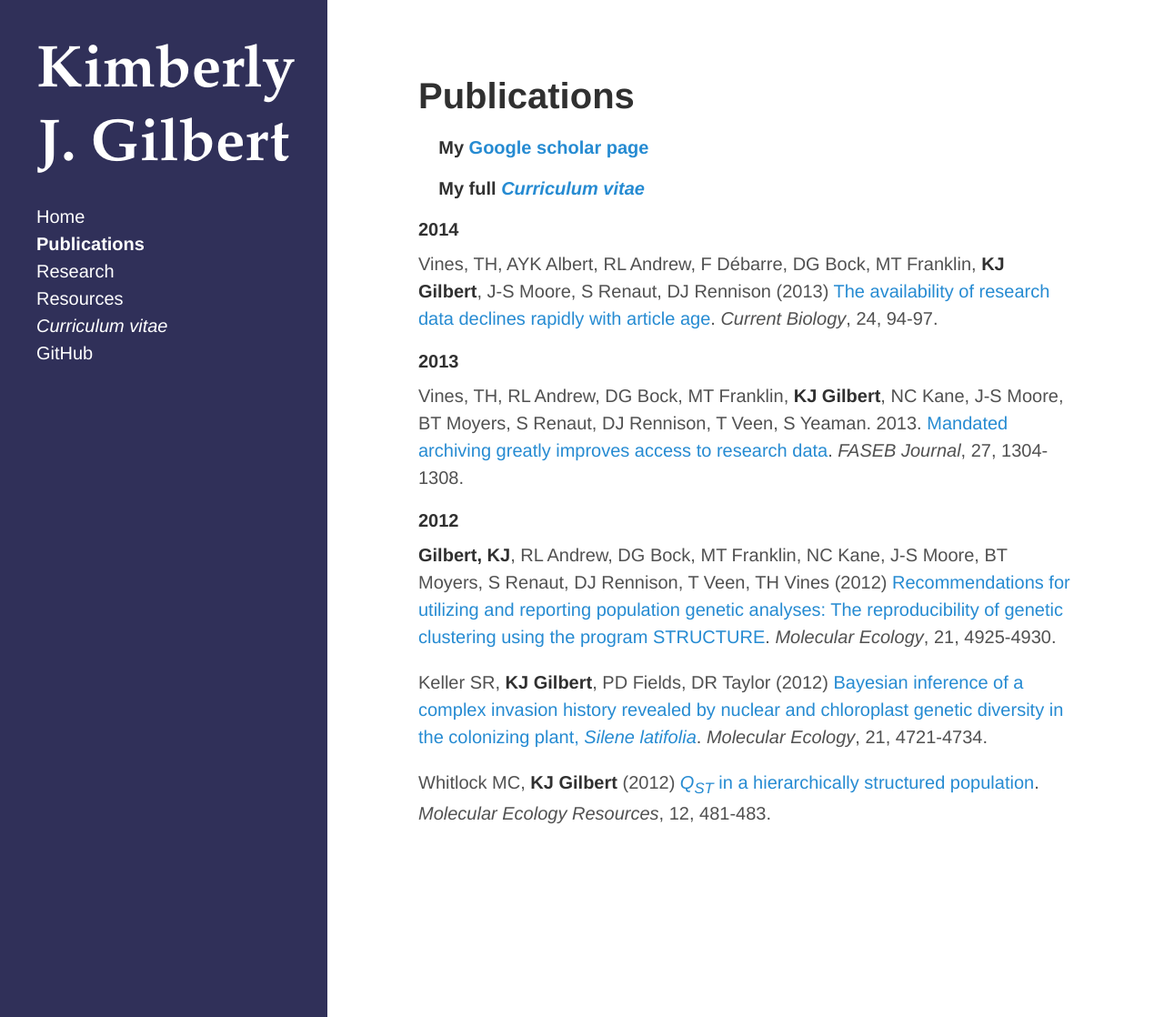
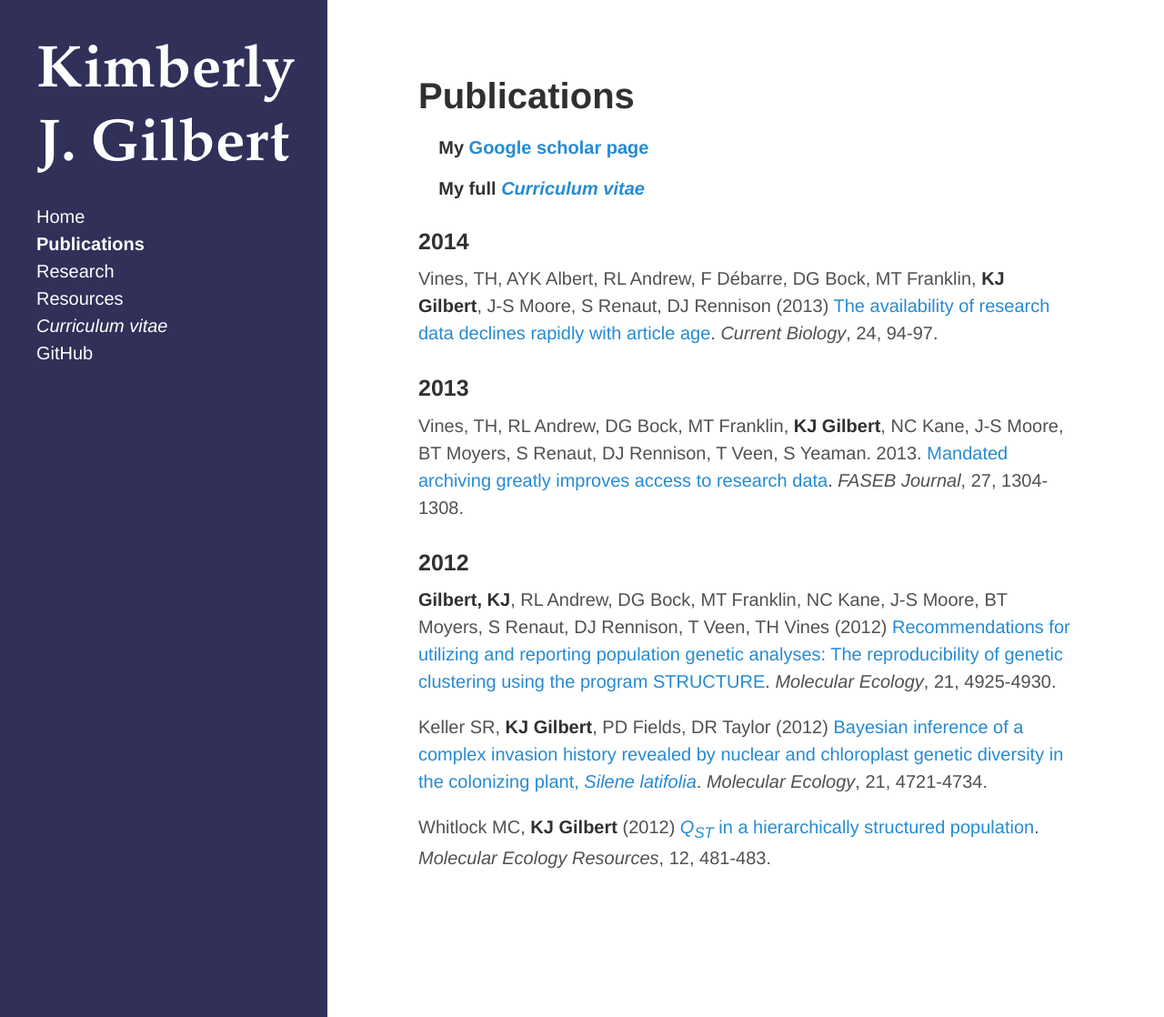
Before and after one commit to kjgilbert/kjgilbert.github.io, a Jekyll site: the page built from publications.md, in a window 1280 px wide and 1118 px high. Shown: the whole window at 91% size. Built offline with Jekyll 4.4.1, drawn with Linux system fonts in a browser that asks for light colours; Markdown is read by kramdown in place of the engine named in the settings.

Commit message:
formatting pubs

```diff
--- a/publications.md
+++ b/publications.md
@@ -7,15 +7,16 @@ title: Publications
 ##### &nbsp;&nbsp;&nbsp; My full [*Curriculum vitae*](https://github.com/kjgilbert/kjgilbert.github.io/raw/master/pdfs/KGilbert_Resume.pdf)
 
 
-#### 2014
+
+### 2014
 
 Vines, TH, AYK Albert, RL Andrew, F Débarre, DG Bock, MT Franklin, **KJ Gilbert**, J-S Moore, S Renaut, DJ Rennison (2013) [The availability of research data declines rapidly with article age](http://dx.doi.org/10.1016/j.cub.2013.11.014). *Current Biology*, 24, 94-97.
 
-#### 2013
+### 2013
 
 Vines, TH, RL Andrew, DG Bock, MT Franklin, **KJ Gilbert**, NC Kane, J-S Moore, BT Moyers, S Renaut, DJ Rennison, T Veen, S Yeaman. 2013. [Mandated archiving greatly improves access to research data](http://www.fasebj.org/content/early/2013/01/07/fj.12-218164.abstract). *FASEB Journal*, 27, 1304-1308.
 
-#### 2012
+### 2012
 
 **Gilbert, KJ**, RL Andrew, DG Bock, MT Franklin, NC Kane, J-S Moore, BT Moyers, S Renaut, DJ Rennison, T Veen, TH Vines (2012) [Recommendations for utilizing and reporting population genetic analyses: The reproducibility of genetic clustering using the program STRUCTURE](http://onlinelibrary.wiley.com/doi/10.1111/j.1365-294X.2012.05754.x/abstract). *Molecular Ecology*, 21, 4925-4930.
 
```
